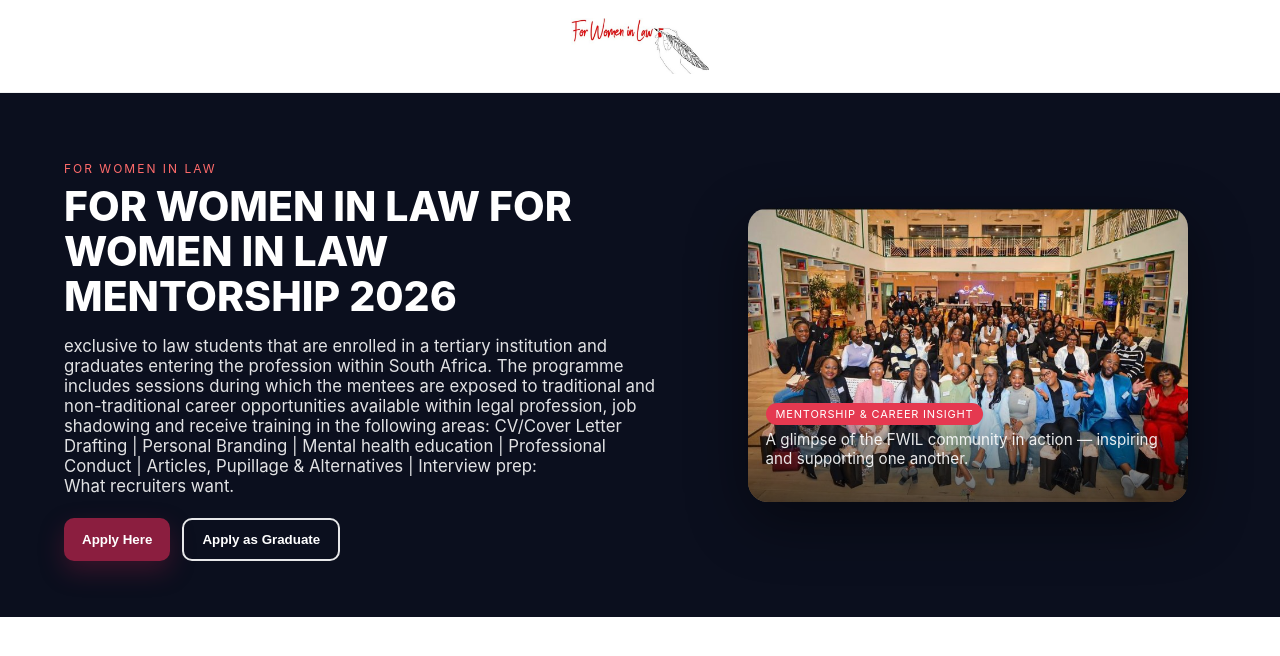
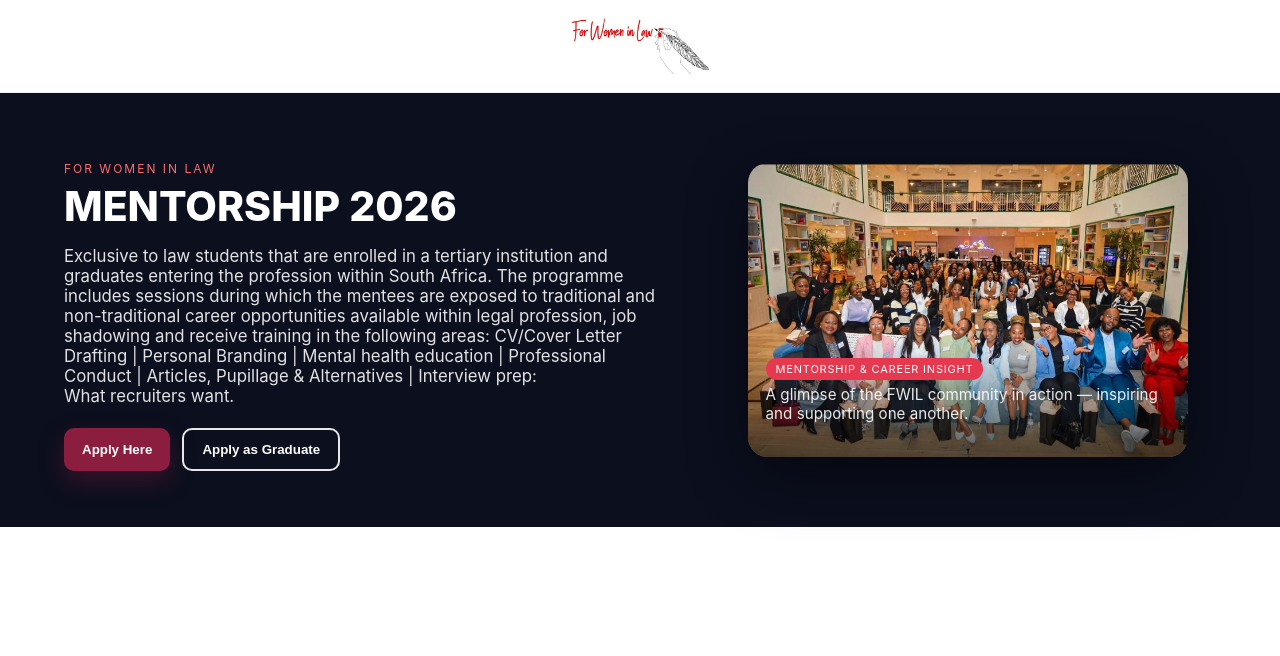
Before and after one commit to SiDMofokeng/fwil-mentorship, a React (Create React App) app: page / in a window 1280 px wide. Shown: the top 656 px of the page. Built offline with nearby package versions, Linux system fonts and the light colour scheme.

Commit message:
Text Update

```diff
--- a/src/components/MentorshipForm.jsx
+++ b/src/components/MentorshipForm.jsx
@@ -174,9 +174,9 @@
         <div className="hero-inner">
           <div className="hero-left">
             <p className="tiny-tag">FOR WOMEN IN LAW</p>
-            <h1>FOR WOMEN IN LAW FOR WOMEN IN LAW MENTORSHIP 2026</h1>
+            <h1>MENTORSHIP 2026</h1>
             <p className="lede">
-              exclusive to law students that are enrolled in a tertiary institution and graduates entering the profession within South Africa. The programme includes sessions during which the mentees are exposed to traditional and non-traditional career opportunities available within legal profession, job shadowing and receive training in the following areas: CV/Cover Letter Drafting | Personal Branding
+              Exclusive to law students that are enrolled in a tertiary institution and graduates entering the profession within South Africa. The programme includes sessions during which the mentees are exposed to traditional and non-traditional career opportunities available within legal profession, job shadowing and receive training in the following areas: CV/Cover Letter Drafting | Personal Branding
 | Mental health education | Professional Conduct | Articles, Pupillage & Alternatives | Interview prep: What recruiters want.
             </p>
 
```
